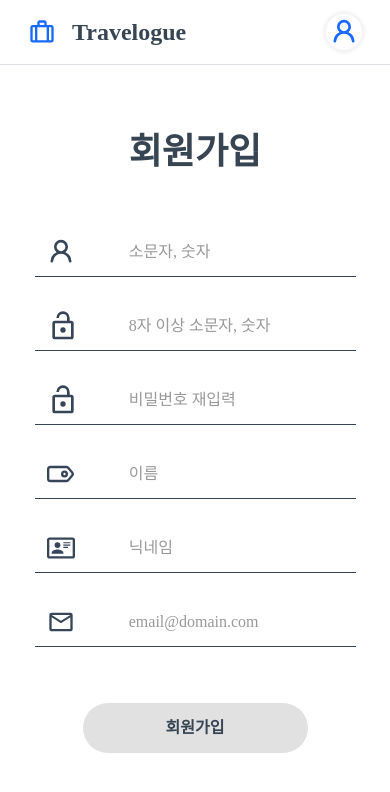
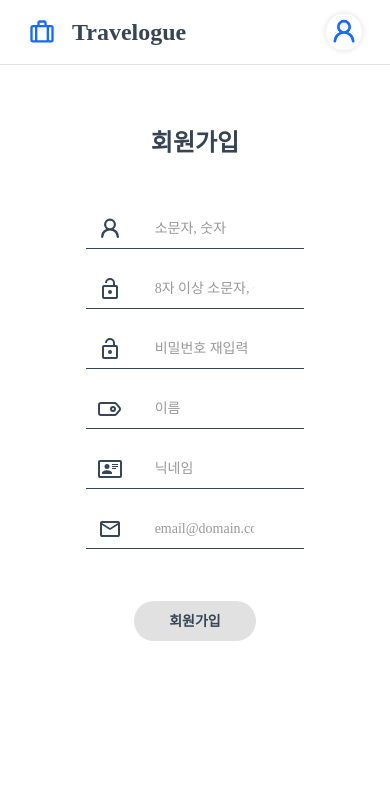
Before and after one commit to 11th-EnjoyTrip/Front-End, a Vue app: page /signup in a window 390 px wide. Shown: the top 792 px of the page. Built offline with nearby package versions, Linux system fonts and the light colour scheme; no server answers; a web font is replaced by a local one.

Commit message:
refactor: 회원가입 페이지 반응형 디자인 리팩토링 (#22)

```diff
--- a/src/components/common/CommonButton.vue
+++ b/src/components/common/CommonButton.vue
@@ -17,6 +17,7 @@ defineProps({
             height: height + 'px',
             'background-color': state ? bgColors[0] : bgColors[1],
             color: state ? '#ffffff' : '#374553',
+            'font-size': '14px',
         }"
         :value="value"
         @click="click"
--- a/src/components/common/CommonInput2.vue
+++ b/src/components/common/CommonInput2.vue
@@ -49,21 +49,21 @@ const doEdit = async () => {
     <div class="row border-bottom input-border mx-0" :style="{ height: height + 'px' }">
         <div class="col-3 d-flex align-items-center fw-bold px-0 title">{{ title }}</div>
         <div class="col-3 title-icon">
-            <IconPerson v-if="title == '아이디'" :width="28" :height="28" :color="'#374559'" />
+            <IconPerson v-if="title == '아이디'" :width="24" :height="24" :color="'#374559'" />
             <IconLock
                 v-if="title == '비밀번호' || title == '비밀번호 확인'"
-                :width="32"
-                :height="32"
+                :width="24"
+                :height="24"
                 :color="'#374559'"
             />
-            <IconTag v-if="title == '이름'" :width="28" :height="28" :color="'#374559'" />
-            <IconNickname v-if="title == '닉네임'" :width="28" :height="28" :color="'#374559'" />
-            <IconMail v-if="title == '이메일'" :width="28" :height="28" :color="'#374559'" />
+            <IconTag v-if="title == '이름'" :width="24" :height="24" :color="'#374559'" />
+            <IconNickname v-if="title == '닉네임'" :width="24" :height="24" :color="'#374559'" />
+            <IconMail v-if="title == '이메일'" :width="24" :height="24" :color="'#374559'" />
         </div>
         <div class="col-7">
             <input
                 :type="type"
-                class="w-100 h-100 border-0"
+                class="w-100 h-100 border-0 contents"
                 :placeholder="placeholder"
                 :readonly="
                     page == 'edit' &&
@@ -73,7 +73,7 @@ const doEdit = async () => {
                 v-model="newValue"
             />
         </div>
-        <div class="col-2 d-flex align-items-center px-0 edit" v-if="page == 'edit' && title == '닉네임'">
+        <div class="col-1 d-flex align-items-center px-0 edit" v-if="page == 'edit' && title == '닉네임'">
             <button
                 class="d-flex align-items-center justify-content-center fw-medium rounded-5 border-0 w-100 h-50"
                 :style="{
@@ -99,7 +99,13 @@ const doEdit = async () => {
 }
 
 .title {
+    color: #646f7c;
+    font-size: 14px;
+}
+
+.contents {
     color: #374553;
+    font-size: 14px;
 }
 
 .title-icon {
--- a/src/components/common/CommonMessage.vue
+++ b/src/components/common/CommonMessage.vue
@@ -6,7 +6,9 @@ defineProps({
 </script>
 
 <template>
-    <div class="mt-2" :style="{ color: isSuccess ? '#1769ff' : '#ff2c51' }">{{ message }}</div>
+    <div class="mt-1" :style="{ color: isSuccess ? '#1769ff' : '#ff2c51', 'font-size': '12px' }">
+        {{ message }}
+    </div>
 </template>
 
 <style scoped></style>
--- a/src/views/SignUpView.vue
+++ b/src/views/SignUpView.vue
@@ -161,16 +161,16 @@ const doSignup = async () => {
 <template>
     <NavComp :withLower="false" />
     <div class="row">
-        <div class="d-flex flex-column h-auto col-10 col-sm-12 mx-auto signup">
+        <div class="d-flex flex-column h-auto col-7 col-sm-9 mx-auto signup">
             <div class="mx-auto fw-bold title">회원가입</div>
             <div class="d-flex flex-column row-gap-3 mt-5">
                 <div>
-                    <CommonInput2 :height="50" :placeholder="'소문자, 숫자'" :title="'아이디'" v-model="inputId" />
+                    <CommonInput2 :height="40" :placeholder="'소문자, 숫자'" :title="'아이디'" v-model="inputId" />
                     <CommonMessage :isSuccess="messages[0].state" :message="messages[0].message" />
                 </div>
                 <div>
                     <CommonInput2
-                        :height="50"
+                        :height="40"
                         :placeholder="'8자 이상 소문자, 숫자'"
                         :title="'비밀번호'"
                         :type="'password'"
@@ -180,7 +180,7 @@ const doSignup = async () => {
                 </div>
                 <div>
                     <CommonInput2
-                        :height="50"
+                        :height="40"
                         :placeholder="'비밀번호 재입력'"
                         :title="'비밀번호 확인'"
                         :type="'password'"
@@ -189,16 +189,16 @@ const doSignup = async () => {
                     <CommonMessage :isSuccess="messages[2].state" :message="messages[2].message" />
                 </div>
                 <div>
-                    <CommonInput2 :height="50" :placeholder="'이름'" :title="'이름'" v-model="inputName" />
+                    <CommonInput2 :height="40" :placeholder="'이름'" :title="'이름'" v-model="inputName" />
                     <CommonMessage :isSuccess="messages[3].state" :message="messages[3].message" />
                 </div>
                 <div>
-                    <CommonInput2 :height="50" :placeholder="'닉네임'" :title="'닉네임'" v-model="inputNickname" />
+                    <CommonInput2 :height="40" :placeholder="'닉네임'" :title="'닉네임'" v-model="inputNickname" />
                     <CommonMessage :isSuccess="messages[4].state" :message="messages[4].message" />
                 </div>
                 <div>
                     <CommonInput2
-                        :height="50"
+                        :height="40"
                         :placeholder="'email@domain.com'"
                         :title="'이메일'"
                         v-model="inputEmail"
@@ -208,7 +208,7 @@ const doSignup = async () => {
             </div>
             <div class="mt-4 px-5">
                 <CommonButton
-                    :height="50"
+                    :height="40"
                     :value="'회원가입'"
                     :bgColors="['#1769ff', '#e1e1e1']"
                     :state="canSignup == 5"
@@ -221,12 +221,12 @@ const doSignup = async () => {
 
 <style scoped>
 .signup {
-    max-width: 480px;
+    max-width: 440px;
     margin-top: 60px;
 }
 
 .title {
-    font-size: 36px;
+    font-size: 24px;
     color: #374553;
 }
 </style>
```
